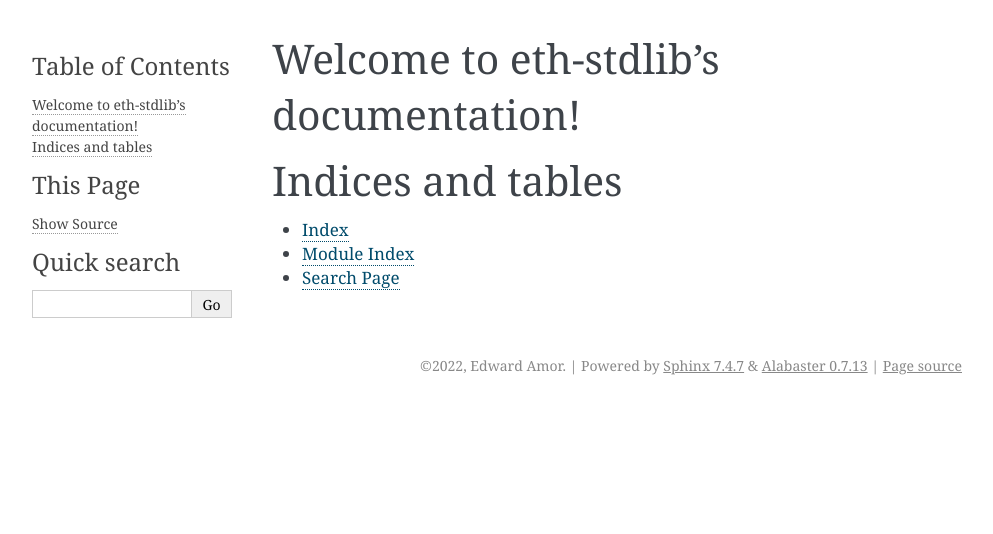
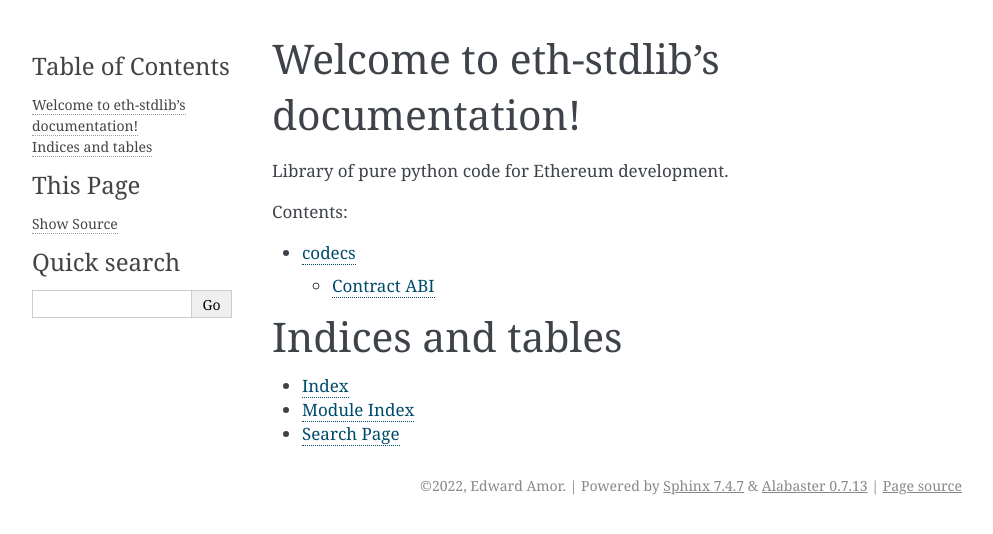
Before and after one commit to skellet0r/eth-stdlib, a Sphinx documentation site: the page built from docs/source/index.rst, in a window 1280 px wide. Shown: the top 534 px of the page, without its empty margins (148-1141 px from the left). Built offline with Sphinx 7.4.7, drawn with Linux system fonts in a browser that asks for light colours.

Commit message:
docs: add initial docs structure audocumenting source

```diff
--- /dev/null
+++ b/docs/source/codecs/abi/decoder.rst
@@ -0,0 +1,5 @@
+Decoder
+=======
+
+.. automodule:: eth.codecs.abi.decoder
+    :members:
--- /dev/null
+++ b/docs/source/codecs/abi/encoder.rst
@@ -0,0 +1,5 @@
+Encoder
+=======
+
+.. automodule:: eth.codecs.abi.encoder
+    :members:
--- /dev/null
+++ b/docs/source/codecs/abi/exceptions.rst
@@ -0,0 +1,5 @@
+Exceptions
+==========
+
+.. automodule:: eth.codecs.abi.exceptions
+    :members:
--- /dev/null
+++ b/docs/source/codecs/abi/nodes.rst
@@ -0,0 +1,6 @@
+Nodes
+=====
+
+.. automodule:: eth.codecs.abi.nodes
+    :members:
+    :show-inheritance:
--- /dev/null
+++ b/docs/source/codecs/abi/parser.rst
@@ -0,0 +1,5 @@
+Parser
+======
+
+.. automodule:: eth.codecs.abi.parser
+    :members:
--- a/docs/source/index.rst
+++ b/docs/source/index.rst
@@ -6,11 +6,13 @@
 Welcome to eth-stdlib's documentation!
 ======================================
 
+Library of pure python code for Ethereum development.
+
 .. toctree::
    :maxdepth: 2
    :caption: Contents:
 
-
+   codecs/index
 
 Indices and tables
 ==================
```
Also changed, not shown: docs/source/codecs/abi/index.rst (added, +14 -0 lines), docs/source/codecs/index.rst (added, +10 -0 lines).
